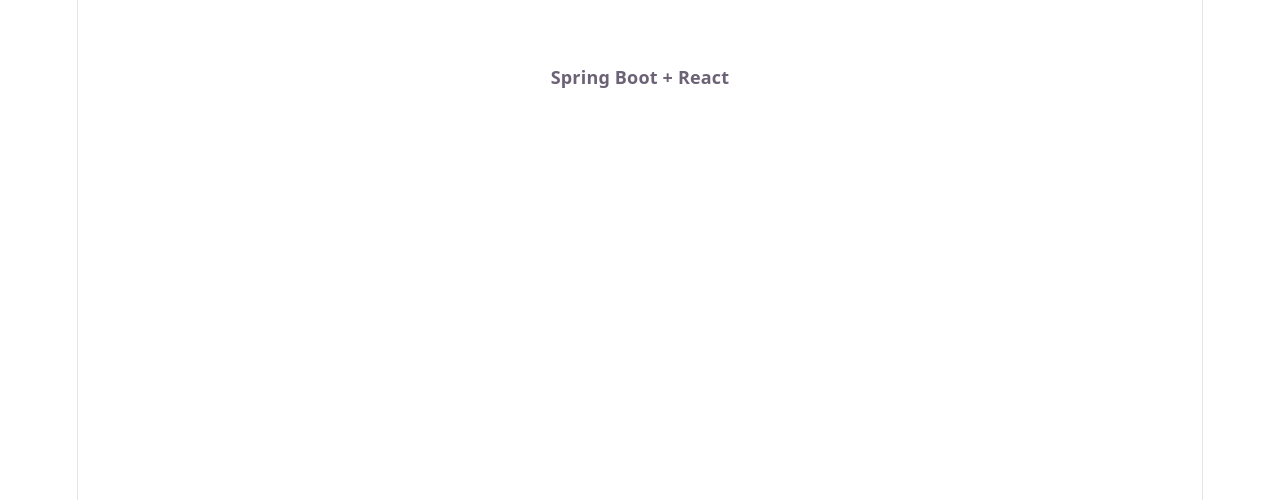
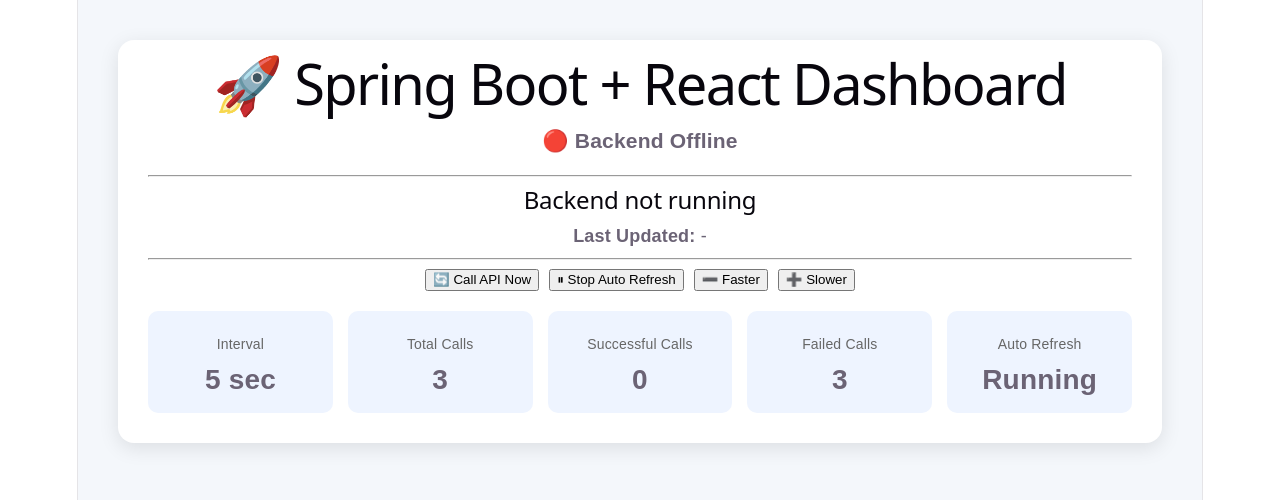
Before and after one commit to kotreshdm22/fullstack-devops, a React app in the folder frontend/: page / in a window 1280 px wide. Shown: the top 500 px of the page. Built offline with nearby package versions, Linux system fonts and the light colour scheme; no server answers; the HTML template or start-up script is replaced by a standard one.

Commit message:
fix: error message and improve page

```diff
--- a/frontend/src/App.jsx
+++ b/frontend/src/App.jsx
@@ -1,24 +1,168 @@
-import { useEffect, useState } from "react";
+import { useCallback, useEffect, useRef, useState } from "react";
 
 function App() {
   const [message, setMessage] = useState("");
+  const [status, setStatus] = useState("Waiting...");
+  const [intervalMs, setIntervalMs] = useState(5000);
+  const [isRunning, setIsRunning] = useState(true);
+
+  const [totalCalls, setTotalCalls] = useState(0);
+  const [successCount, setSuccessCount] = useState(0);
+  const [failureCount, setFailureCount] = useState(0);
+  const [lastUpdated, setLastUpdated] = useState("-");
+
+  const timerRef = useRef(null);
+
+  const fetchApi = useCallback(() => {
+    setTotalCalls((c) => c + 1);
+
+    fetch("http://localhost:8090/api/hello")
+      .then((res) => {
+        if (!res.ok) throw new Error("API Error");
+        return res.json();
+      })
+      .then((data) => {
+        setMessage(`${data.message}`);
+        setLastUpdated(data.timestamp);
+        setSuccessCount((c) => c + 1);
+        setStatus("🟢 Backend Connected");
+      })
+      .catch(() => {
+        setMessage("Backend not running");
+        setFailureCount((c) => c + 1);
+        setStatus("🔴 Backend Offline");
+      });
+  }, []);
 
   useEffect(() => {
-    const timer = setInterval(() => {
-      fetch("http://localhost:8090/api/hello")
-        .then((res) => res.text())
-        .then((data) => setMessage(`${data.message} -  ${data.timestamp}`))
-        .catch(() => setMessage("Backend not running"));
-    }, 9000);
+    fetchApi();
+  }, [fetchApi]);
 
-    return () => clearInterval(timer);
-  }, []);
+  useEffect(() => {
+    if (timerRef.current) {
+      clearInterval(timerRef.current);
+    }
+
+    if (isRunning) {
+      timerRef.current = setInterval(fetchApi, intervalMs);
+    }
+
+    return () => {
+      if (timerRef.current) {
+        clearInterval(timerRef.current);
+      }
+    };
+  }, [fetchApi, intervalMs, isRunning]);
 
   return (
-    <div style={{ padding: 40 }}>
-      <h4>Spring Boot + React</h4>
+    <div
+      style={{
+        background: "#f4f7fb",
+        minHeight: "100vh",
+        padding: 40,
+        fontFamily: "Arial, sans-serif",
+      }}
+    >
+      <div
+        style={{
+          maxWidth: 1000,
+          margin: "0 auto",
+          background: "#fff",
+          borderRadius: 16,
+          padding: 30,
+          boxShadow: "0 5px 20px rgba(0,0,0,0.1)",
+        }}
+      >
+        <h1 style={{ marginTop: 0 }}>🚀 Spring Boot + React Dashboard</h1>
 
-      <h6>{message}</h6>
+        <h3>{status}</h3>
+
+        <hr />
+
+        <h2>{message}</h2>
+
+        <p>
+          <strong>Last Updated:</strong> {lastUpdated}
+        </p>
+
+        <hr />
+
+        <div
+          style={{
+            display: "flex",
+            justifyContent: "center",
+            gap: 10,
+            flexWrap: "wrap",
+            marginBottom: 20,
+          }}
+        >
+          <button onClick={fetchApi}>🔄 Call API Now</button>
+
+          <button onClick={() => setIsRunning(!isRunning)}>
+            {isRunning ? "⏸ Stop Auto Refresh" : "▶ Start Auto Refresh"}
+          </button>
+
+          <button
+            onClick={() => setIntervalMs((i) => Math.max(1000, i - 1000))}
+          >
+            ➖ Faster
+          </button>
+
+          <button onClick={() => setIntervalMs((i) => i + 1000)}>
+            ➕ Slower
+          </button>
+        </div>
+
+        <div
+          style={{
+            display: "grid",
+            gridTemplateColumns: "repeat(auto-fit,minmax(180px,1fr))",
+            gap: 15,
+          }}
+        >
+          <Card title='Interval'>{(intervalMs / 1000).toFixed(0)} sec</Card>
+
+          <Card title='Total Calls'>{totalCalls}</Card>
+
+          <Card title='Successful Calls'>{successCount}</Card>
+
+          <Card title='Failed Calls'>{failureCount}</Card>
+
+          <Card title='Auto Refresh'>{isRunning ? "Running" : "Stopped"}</Card>
+        </div>
+      </div>
+    </div>
+  );
+}
+
+function Card({ title, children }) {
+  return (
+    <div
+      style={{
+        padding: 20,
+        borderRadius: 10,
+        background: "#eef4ff",
+        textAlign: "center",
+      }}
+    >
+      <div
+        style={{
+          fontSize: 14,
+          color: "#666",
+          marginBottom: 10,
+        }}
+      >
+        {title}
+      </div>
+
+      <div
+        style={{
+          fontSize: 28,
+          fontWeight: "bold",
+        }}
+      >
+        {children}
+      </div>
     </div>
   );
 }
```
